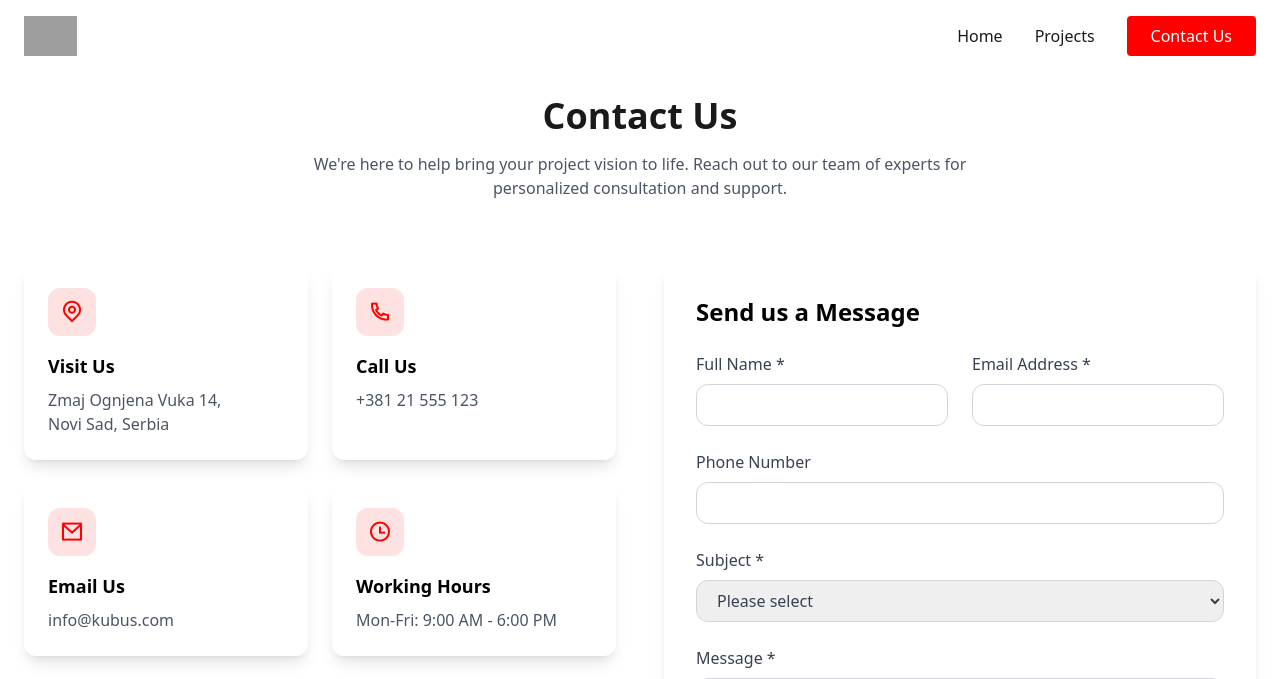
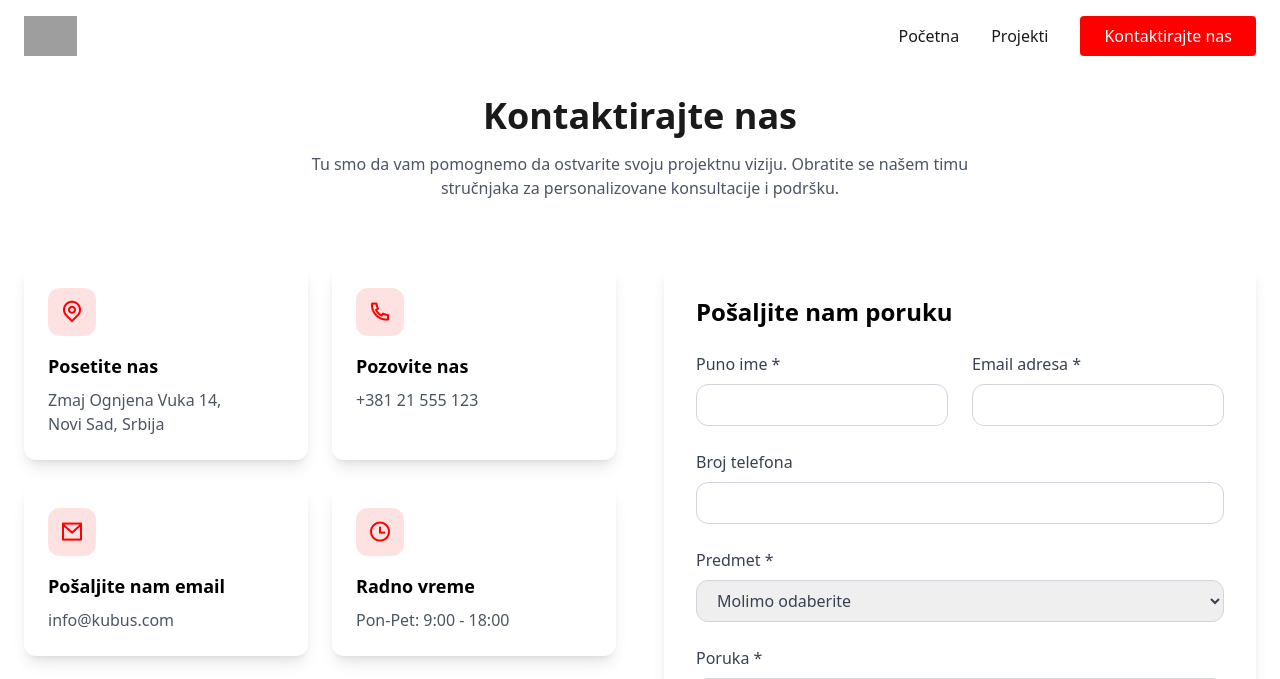
Before and after one commit to Luka582/Kubus, a Flask app: page /contact in a window 1280 px wide. Shown: the top 679 px of the page. Run offline with Flask 3, Linux system fonts and the light colour scheme; some libraries are stand-ins or nearby versions; grey boxes are pictures that could not be loaded.

Commit message:
Translate to Serbian

```diff
--- a/kubus/templates/contact.html
+++ b/kubus/templates/contact.html
@@ -1,9 +1,9 @@
 <!DOCTYPE html>
-<html lang="en">
+<html lang="sr">
   <head>
     <meta charset="UTF-8" />
     <meta name="viewport" content="width=device-width, initial-scale=1.0" />
-    <title>Contact Us - KUBUS Project Management</title>
+    <title>Kontaktirajte nas - KUBUS Upravljanje Projektima</title>
     <script src="https://cdn.tailwindcss.com"></script>
     <link rel="preconnect" href="https://fonts.googleapis.com" />
     <link rel="preconnect" href="https://fonts.gstatic.com" crossorigin />
@@ -81,18 +81,18 @@
           <a
             href= {{ url_for("home") }}
             class="nav-link text-secondary hover:text-primary transition-colors"
-            >Home</a
+            >Početna</a
           >
           <a
             href= {{ url_for("projects") }}
             class="nav-link text-secondary hover:text-primary transition-colors"
-            >Projects</a
+            >Projekti</a
           >
           <a href = {{ url_for("contact") }}>
           <button
             class="bg-primary text-white px-6 py-2 !rounded-button hover:bg-red-600 transition-colors cursor-pointer whitespace-nowrap"
           >
-            Contact Us
+            Kontaktirajte nas
           </button>
           </a>
         </div>
@@ -101,10 +101,10 @@
     <main class="pt-24 pb-16">
       <div class="container mx-auto px-6">
         <div class="text-center mb-16">
-          <h1 class="text-4xl font-bold text-secondary mb-4">Contact Us</h1>
+          <h1 class="text-4xl font-bold text-secondary mb-4">Kontaktirajte nas</h1>
           <p class="text-gray-600 max-w-2xl mx-auto">
-            We're here to help bring your project vision to life. Reach out to
-            our team of experts for personalized consultation and support.
+            Tu smo da vam pomognemo da ostvarite svoju projektnu viziju. Obratite se
+            našem timu stručnjaka za personalizovane konsultacije i podršku.
           </p>
         </div>
         <div class="grid grid-cols-1 lg:grid-cols-2 gap-12">
@@ -116,9 +116,9 @@
                 >
                   <i class="ri-map-pin-line text-primary text-2xl"></i>
                 </div>
-                <h3 class="text-lg font-semibold mb-2">Visit Us</h3>
+                <h3 class="text-lg font-semibold mb-2">Posetite nas</h3>
                 <p class="text-gray-600">
-                  Zmaj Ognjena Vuka 14,<br />Novi Sad, Serbia
+                  Zmaj Ognjena Vuka 14,<br />Novi Sad, Srbija
                 </p>
               </div>
               <div class="contact-card bg-white p-6 shadow-lg !rounded-lg">
@@ -127,7 +127,7 @@
                 >
                   <i class="ri-phone-line text-primary text-2xl"></i>
                 </div>
-                <h3 class="text-lg font-semibold mb-2">Call Us</h3>
+                <h3 class="text-lg font-semibold mb-2">Pozovite nas</h3>
                 <p class="text-gray-600">+381 21 555 123</p>
               </div>
               <div class="contact-card bg-white p-6 shadow-lg !rounded-lg">
@@ -136,7 +136,7 @@
                 >
                   <i class="ri-mail-line text-primary text-2xl"></i>
                 </div>
-                <h3 class="text-lg font-semibold mb-2">Email Us</h3>
+                <h3 class="text-lg font-semibold mb-2">Pošaljite nam email</h3>
                 <p class="text-gray-600">info@kubus.com</p>
               </div>
               <div class="contact-card bg-white p-6 shadow-lg !rounded-lg">
@@ -145,8 +145,8 @@
                 >
                   <i class="ri-time-line text-primary text-2xl"></i>
                 </div>
-                <h3 class="text-lg font-semibold mb-2">Working Hours</h3>
-                <p class="text-gray-600">Mon-Fri: 9:00 AM - 6:00 PM</p>
+                <h3 class="text-lg font-semibold mb-2">Radno vreme</h3>
+                <p class="text-gray-600">Pon-Pet: 9:00 - 18:00</p>
               </div>
             </div>
             <div class="bg-white shadow-lg !rounded-lg overflow-hidden">
@@ -155,9 +155,9 @@
                 style="background-image: url('https://public.readdy.ai/gen_page/map_placeholder_1280x720.png')"
               ></div>
               <div class="p-6">
-                <h3 class="text-lg font-semibold mb-2">Our Location</h3>
+                <h3 class="text-lg font-semibold mb-2">Naša lokacija</h3>
                 <p class="text-gray-600 mb-4">
-                  Located in the heart of Novi Sad's business district
+                  Nalazimo se u srcu poslovnog okruga Novog Sada
                 </p>
                 <a
                   href="https://maps.google.com"
@@ -165,18 +165,18 @@
                   class="inline-flex items-center text-primary hover:text-red-600 transition-colors"
                 >
                   <i class="ri-navigation-line mr-2"></i>
-                  Get Directions
+                  Preuzmite uputstva
                 </a>
               </div>
             </div>
           </div>
           <div class="bg-white shadow-lg !rounded-lg p-8">
-            <h2 class="text-2xl font-bold mb-6">Send us a Message</h2>
+            <h2 class="text-2xl font-bold mb-6">Pošaljite nam poruku</h2>
             <form id="contactForm" class="space-y-6" action= {{ url_for("contact") }}#contactForm method="POST">
               <div class="grid grid-cols-1 md:grid-cols-2 gap-6">
                 <div>
                   <label class="block text-gray-700 mb-2" for="name"
-                    >Full Name *</label
+                    >Puno ime *</label
                   >
                   <input
                     name="name_input"
@@ -188,7 +188,7 @@
                 </div>
                 <div>
                   <label class="block text-gray-700 mb-2" for="email"
-                    >Email Address *</label
+                    >Email adresa *</label
                   >
                   <input
                     name="email_input"
@@ -201,7 +201,7 @@
               </div>
               <div>
                 <label class="block text-gray-700 mb-2" for="phone"
-                  >Phone Number</label
+                  >Broj telefona</label
                 >
                 <input
                   name="phone_input"
@@ -212,7 +212,7 @@
               </div>
               <div>
                 <label class="block text-gray-700 mb-2" for="subject"
-                  >Subject *</label
+                  >Predmet *</label
                 >
                 <select
                   name="subject_input"
@@ -220,16 +220,16 @@
                   class="form-input w-full px-4 py-2 border border-gray-300 !rounded-lg text-gray-700"
                   required
                 >
-                  <option value="">Please select</option>
-                  <option value="general">General Inquiry</option>
-                  <option value="project">Project Discussion</option>
-                  <option value="support">Technical Support</option>
-                  <option value="other">Other</option>
+                  <option value="">Molimo odaberite</option>
+                  <option value="general">Opšti upit</option>
+                  <option value="project">Diskusija o projektu</option>
+                  <option value="support">Tehnička podrška</option>
+                  <option value="other">Ostalo</option>
                 </select>
               </div>
               <div>
                 <label class="block text-gray-700 mb-2" for="message"
-                  >Message *</label
+                  >Poruka *</label
                 >
                 <textarea
                   name="message_input"
@@ -243,14 +243,14 @@
                 type="submit"
                 class="bg-primary text-white px-8 py-3 !rounded-button hover:bg-red-600 transition-colors cursor-pointer whitespace-nowrap"
               >
-                Send Message
+                Pošalji poruku
               </button>
               {% with message_sent = get_flashed_messages()[0] %}
               {% if message_sent == "Error" %}
-              <p class="text-red-600">Oops! Something went wrong, try again.</p>
+              <p class="text-red-600">Ups! Nešto je pošlo naopako, pokušajte ponovo.</p>
               {% endif %}
               {% if message_sent == "Success" %}
-              <p class="text-green-500">Message sent successfully!</p>
+              <p class="text-green-500">Poruka uspešno poslata!</p>
               {% endif %}
               {% endwith %}
             </form>
@@ -267,19 +267,19 @@
                 alt="KUBUS Logo"
                 class="h-10 mb-4"
               />
-              <p class="text-gray-400">Excellence in Project Management</p>
+              <p class="text-gray-400">Izvrsnost u upravljanju projektima</p>
             </div>
             <div>
-              <h4 class="text-lg font-bold mb-4">Contact</h4>
-              <p class="text-gray-400">123 Business Street</p>
-              <p class="text-gray-400">New York, NY 10001</p>
-              <p class="text-gray-400">+1 (555) 123-4567</p>
+              <h4 class="text-lg font-bold mb-4">Kontakt</h4>
+              <p class="text-gray-400">123 Poslovna ulica</p>
+              <p class="text-gray-400">Novi Sad, Srbija</p>
+              <p class="text-gray-400">+381 (21) 123-4567</p>
             </div>
           </div>
           <div
             class="border-t border-gray-700 mt-8 pt-8 text-center text-gray-400"
           >
-            <p>&copy; 2025 KUBUS. All rights reserved.</p>
+            <p>&copy; <script>document.write(new Date().getFullYear())</script> KUBUS. Sva prava zadržana.</p>
           </div>
         </div>
       </footer>
@@ -297,6 +297,7 @@
             window.scrollTo(0, parseInt(scrollPosition));
             localStorage.removeItem("scrollPosition"); // Clear saved position
           }
+
         });
       </script>
   </body>
```
Also changed, not shown: kubus/templates/index.html (+49 -50 lines), kubus/templates/project_details.html (+22 -22 lines), kubus/templates/projects.html (+13 -13 lines).
